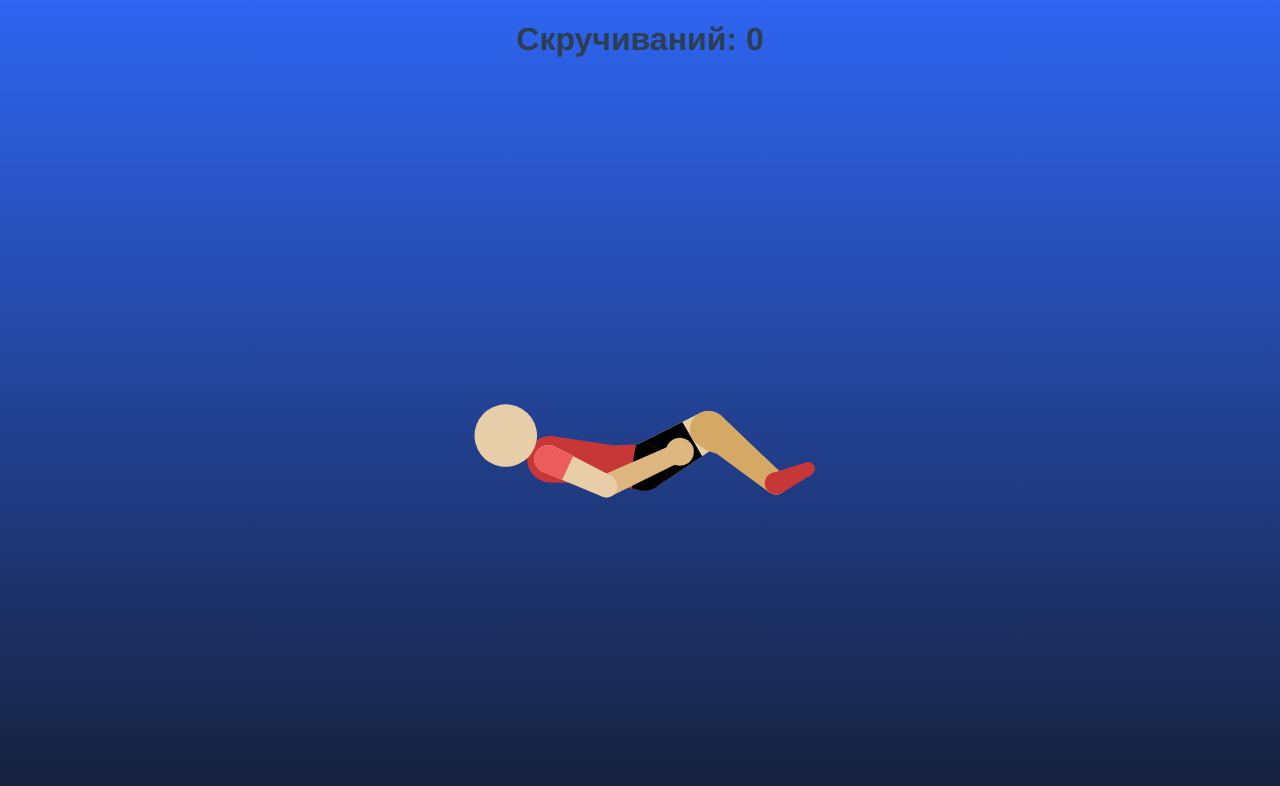
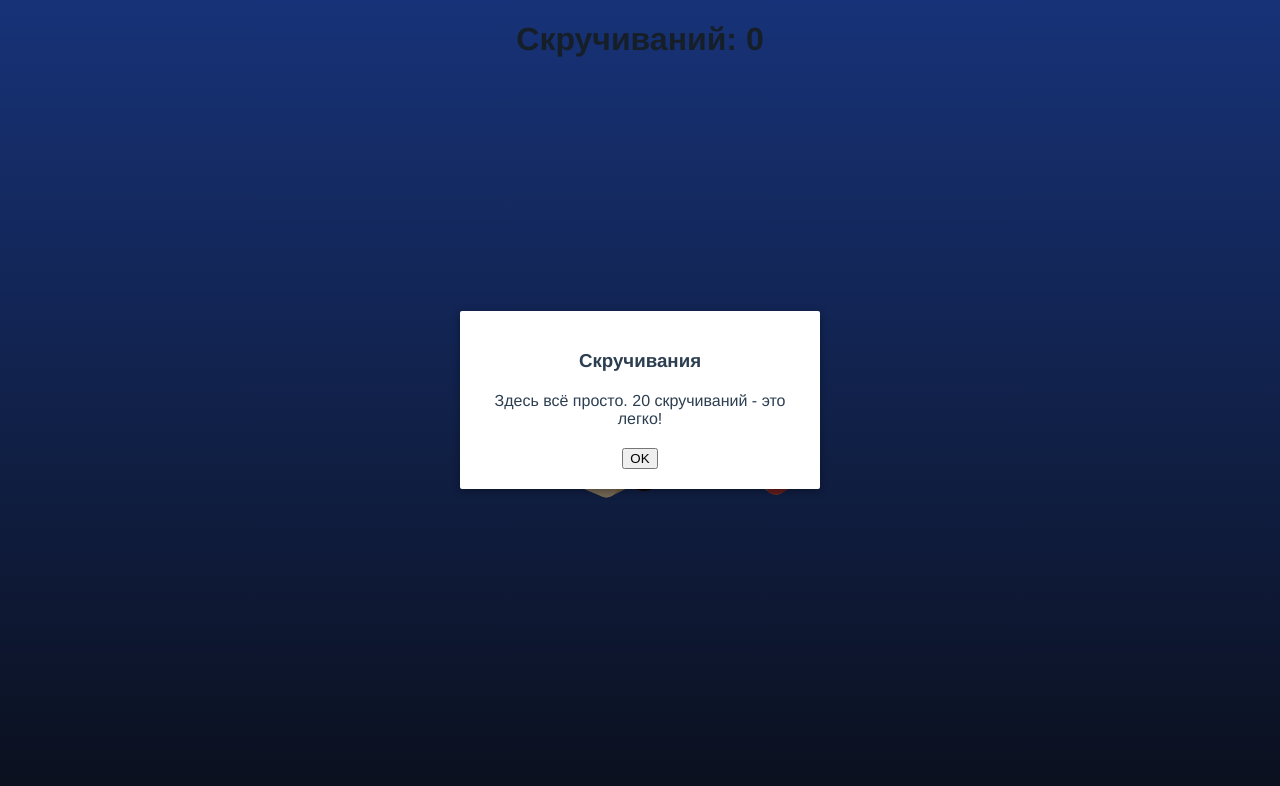
Before and after one commit to xneg/greeting_card, a Vue app: page /abs in a window 1280 px wide. Shown: the top 786 px of the page. Built offline with nearby package versions, Linux system fonts and the light colour scheme; what vue-touch, vue2-touch-events would draw is missing.

Commit message:
* Добавил компонент модальный диалог (без полноценной настройки стилей). * Прикрутил компонент в уровни.

```diff
--- /dev/null
+++ b/src/components/ModalDialog.vue
@@ -0,0 +1,97 @@
+<template>
+    <transition name="modal">
+        <div class="modal-mask">
+            <div class="modal-wrapper">
+                <div class="modal-container">
+
+                <div class="modal-header">
+                    <slot name="header">
+                    default header
+                    </slot>
+                </div>
+
+                <div class="modal-body">
+                    <slot name="body">
+                    default body
+                    </slot>
+                </div>
+
+                <div class="modal-footer">
+                    <slot name="footer">
+                    <button @click="$emit('close')">OK</button>
+                    <!-- <button class="modal-default-button" @click="$emit('close')">
+                        OK
+                    </button> -->
+                    </slot>
+                </div>
+                </div>
+            </div>
+        </div>
+  </transition>
+</template>
+
+<style scoped>
+.modal-mask {
+  position: fixed;
+  z-index: 9998;
+  top: 0;
+  left: 0;
+  width: 100%;
+  height: 100%;
+  background-color: rgba(0, 0, 0, .5);
+  display: table;
+  transition: opacity .3s ease;
+}
+
+.modal-wrapper {
+  display: table-cell;
+  vertical-align: middle;
+}
+
+.modal-container {
+  width: 300px;
+  margin: 0px auto;
+  padding: 20px 30px;
+  background-color: #fff;
+  border-radius: 2px;
+  box-shadow: 0 2px 8px rgba(0, 0, 0, .33);
+  transition: all .3s ease;
+  font-family: Helvetica, Arial, sans-serif;
+}
+
+.modal-header h3 {
+  margin-top: 0;
+  color: #42b983;
+}
+
+.modal-body {
+  margin: 20px 0;
+}
+
+.modal-default-button {
+  float: right;
+}
+
+/*
+ * The following styles are auto-applied to elements with
+ * transition="modal" when their visibility is toggled
+ * by Vue.js.
+ *
+ * You can easily play with the modal transition by editing
+ * these styles.
+ */
+
+.modal-enter {
+  opacity: 0;
+}
+
+.modal-leave-active {
+  opacity: 0;
+}
+
+.modal-enter .modal-container,
+.modal-leave-active .modal-container {
+  -webkit-transform: scale(1.1);
+  transform: scale(1.1);
+}
+</style>
--- a/src/components/PlankMan.vue
+++ b/src/components/PlankMan.vue
@@ -115,14 +115,16 @@ export default {
     },
     mounted() {
         this.body = this.$refs.body;
-        var vm = this;
-        this.timer = setTimeout(function() {
-            vm.tired = true;
-        }, 1000);
-        vm.body.addEventListener("transitionend", this.stopTimer, false);
     },
     methods: {
-        click: function() {
+        start() {
+          var vm = this;
+          this.timer = setTimeout(function() {
+            vm.tired = true;
+          }, 1000);
+          vm.body.addEventListener("transitionend", this.stopTimer, false);
+        },
+        click() {
             clearTimeout(this.timer);
             this.tired = false;
             this.body.removeEventListener("transitionend", this.stopTimer);
--- a/src/components/Timer.vue
+++ b/src/components/Timer.vue
@@ -25,7 +25,6 @@ export default {
     mounted() {
         eventBus.$on('stopTimer', this.stopTimer);
         eventBus.$on('startTimer', this.startTimer);
-        this.startTimer();
     },
     methods: {
         startTimer() {
--- a/src/views/AbsLevel.vue
+++ b/src/views/AbsLevel.vue
@@ -3,17 +3,29 @@
         <h1>Скручиваний: {{absCount}}</h1>
         <button @click="gotoNextLevel" v-if="nextLevelUnlocked">Click me!</button>
         <abs-man/>
+
+        <modal-dialog v-if="showModalDialog" @close="showModalDialog = false">
+            <h3 slot="header">Скручивания</h3>
+            <p slot="body">Здесь всё просто. 20 скручиваний - это легко!</p>
+        </modal-dialog>
     </div>
 </template>
 
 <script>
 import { mapState } from 'vuex'
 import AbsMan from '../components/AbsMan'
+import ModalDialog from '../components/ModalDialog'
 
 export default {
     name: "AbsLevel",
+    data() {
+        return {
+            showModalDialog: true
+        }
+    },
     components: {
-        AbsMan
+        AbsMan,
+        ModalDialog
     },
     computed: {
         ...mapState({
@@ -25,7 +37,7 @@ export default {
     },
     methods: {
         gotoNextLevel() {
-            this.$router.push('/balls')
+            this.$router.push('/congrat')
         },
     }
 }
--- a/src/views/BallsLevel.vue
+++ b/src/views/BallsLevel.vue
@@ -2,12 +2,18 @@
     <div id="main" ref="container">
         <h1 class="unselectable">Медболов поймано: {{ballsClicked}}</h1>
         <button @click="gotoNextLevel" v-if="nextLevelUnlocked">Click me!</button>
+
+        <modal-dialog v-if="showModalDialog" @close="onModalDialogClose">
+            <h3 slot="header">Упражение с медболами</h3>
+            <p slot="body">Попробуй поймать 20 медболов. Не так просто, как кажется!</p>
+        </modal-dialog>
     </div>
 </template>
 
 <script>
 import Vue from 'vue'
 import Ball from '../components/Ball'
+import ModalDialog from '../components/ModalDialog'
 import { mapGetters, mapState } from 'vuex'
 import VueTouch from 'vue-touch';
 
@@ -16,12 +22,14 @@ Vue.use(VueTouch);
 export default {
     name: "BallsLevel",
     components: {
-        Ball
+        Ball,
+        ModalDialog
     },
     data: function() {
         return {
             timer: null,
-            container: null
+            container: null,
+            showModalDialog: true
         }
     },
     computed: {
@@ -36,7 +44,7 @@ export default {
     methods : {
         gotoNextLevel() {
             this.stopTimer();
-            this.$router.push('/congrat')
+            this.$router.push('/abs')
         },
         addBall: function() {
             if (this.ballsTotal > 10)
@@ -60,13 +68,16 @@ export default {
             this.timer = setInterval(function() {
                 vm.addBall();
             }, 500);
-        }
+        },
+        onModalDialogClose() {
+            this.showModalDialog = false;
+            this.startTimer();
+        },
     },
     mounted() {
         this.container = this.$refs.container;
         window.addEventListener('focus', this.startTimer);
         window.addEventListener('blur', this.stopTimer);
-        this.startTimer();
     }
 }
 </script>
--- a/src/views/PlankLevel.vue
+++ b/src/views/PlankLevel.vue
@@ -1,10 +1,15 @@
 <template>
     <div id="main">
         <br/>
-        <timer :maxIntervalMiliseconds="30000"/>
+        <timer :maxIntervalMiliseconds="30000" ref="timer"/>
         <button @click="gotoNextLevel" v-if="timerFinished">Click me!</button>
-        <plank-man/>
+        <plank-man ref="plankMan"/>
         <component :is="floatingTextComponent">{{ cheering }}</component>
+
+        <modal-dialog v-if="showModalDialog" @close="onModalDialogClose">
+            <h3 slot="header">Планка</h3>
+            <p slot="body">Удерживай планку 30 секунд. Не расслабляйся и не отлынивай!</p>
+        </modal-dialog>
     </div>
 </template>
 
@@ -13,19 +18,22 @@ import { eventBus } from '../main.js';
 import PlankMan from '../components/PlankMan'
 import FloatingText from '../components/FloatingText'
 import Timer from '../components/Timer'
+import ModalDialog from '../components/ModalDialog'
 
 export default {
     name: "PlankLevel",
     components: {
         PlankMan,
         FloatingText,
-        Timer
+        Timer,
+        ModalDialog
     },
     data() {
         return {
             floatingTextComponent: null,
             timerFinished: false,
-            cheering: ''
+            cheering: '',
+            showModalDialog: true
         }
     },
     mounted() {
@@ -33,6 +41,11 @@ export default {
         eventBus.$on('timerFinished', this.openNextLevel);
     },
     methods: {
+        onModalDialogClose() {
+            this.showModalDialog = false;
+            this.$refs.plankMan.start();
+            this.$refs.timer.startTimer();
+        },
         showFloatingText(mileStone) {
             console.log(mileStone);
             if (mileStone == 0.25)
```
